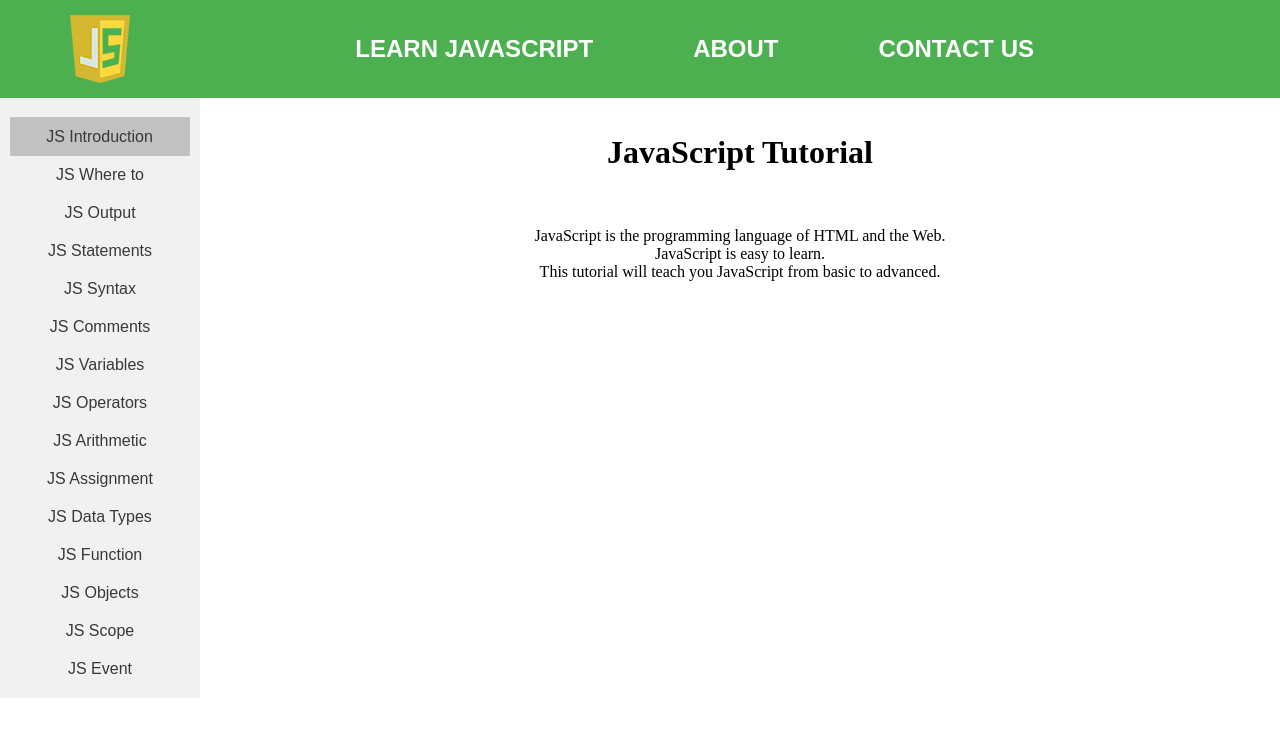
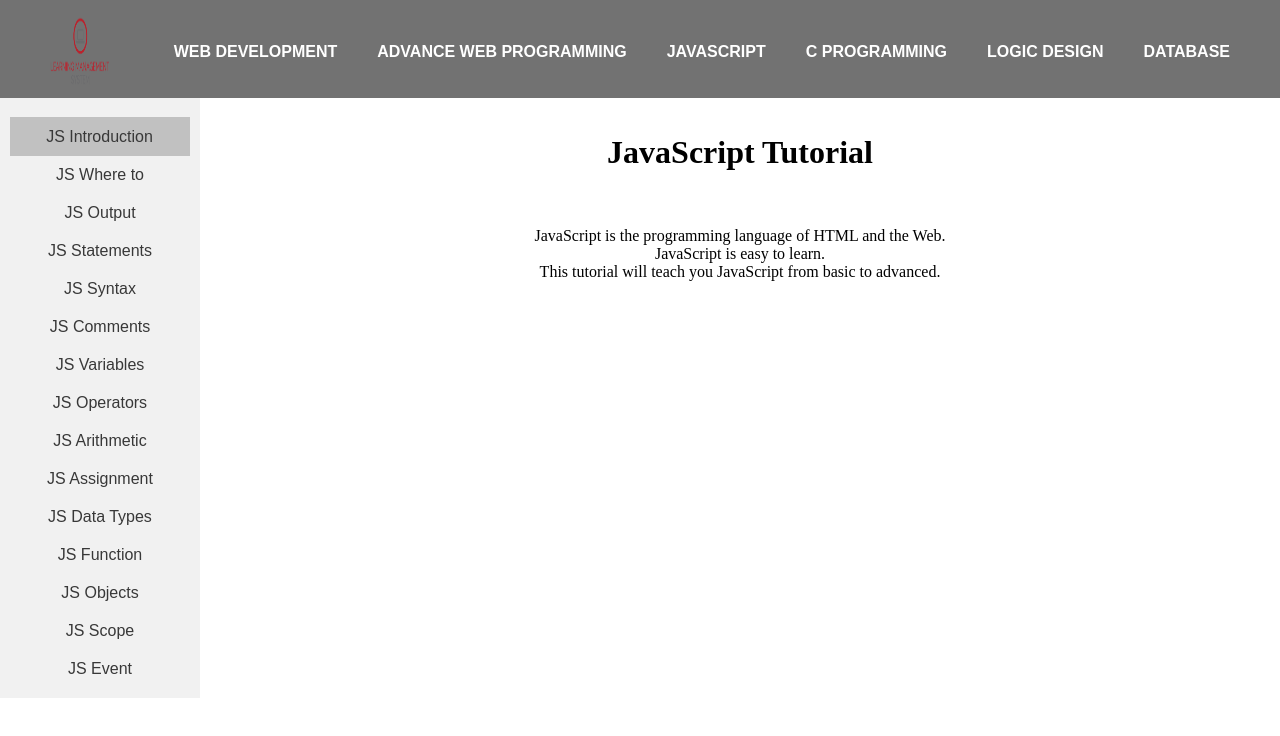
Before and after one commit to Tsabrandon/learning-management-system-interface, a plain HTML site: page index.html in a window 1280 px wide. Drawn offline with Linux system fonts and the light colour scheme.

Commit message:
edited the image and header background

```diff
--- a/css/style.css
+++ b/css/style.css
@@ -14,22 +14,21 @@ li{
 header{
     height: 98px;
     width: 100%;
-    background-color: #4CAF50;
+    background-color: #727272;
     font-family: sans-serif;
 }
 header a{
     color: white;
-     margin-right: 100px;
+     margin-right: 40px;
 }
 header a:hover{
     color: #e6e3e3;
 }
 #logo{
-    background: url(../img/jslogo.png)no-repeat;
     float: left;
     height: 70px;
-    width: 80px;
-    margin: 15px 0px 0 70px;
+    width: 60px;
+    margin: 15px 0px 0 50px;
 }
 header li {
     float: left;
@@ -37,8 +36,8 @@ header li {
 
 }
 header nav{
-    margin-right: 146px;
-    margin-top: 35px;
+    margin-right: 10px;
+    margin-top: 25px;
     float: right;
 }
 
@@ -72,7 +71,7 @@ pre{
     text-align: center;
     float:left;
     background: #f5f5f5;
-    margin-left: 100px;
+    margin-left: 10px;
     padding: 200px;
     padding-top: 100px;
     padding-bottom: 350px;
--- a/index.html
+++ b/index.html
@@ -1,7 +1,7 @@
 <!DOCTYPE html>
 <html>
     <head>
-        <title> This is a javascript e-learning website</title>
+        <title> e-learning website</title>
         <meta charset="utf-8">
         <meta name="description" content="Website for learning javascript online online tutorial, programming, web development">
         <meta name="keywords" content="javascript, js, webdev, programming, front-end, back-end">
@@ -14,19 +14,28 @@
     <body>
        <header>
             <div class="container">
-                <div class="logo">
-                    <a href="#" id="logo"></a>
+                <div>
+                    <a href="#"><img id="logo" src="img/lms.png"></a>
                 </div>
                 <nav>
                     <ul>
                         <li>
-                            <h1><a href="#">LEARN JAVASCRIPT</a></h1>
+                            <h4><a href="#">WEB DEVELOPMENT</a></h4>
                         </li>
                         <li>
-                            <h1><a href="#">ABOUT</a></h1>
+                            <h4><a href="#">ADVANCE WEB PROGRAMMING</a></h4>
                         </li>
                         <li>
-                            <h1><a href="#">CONTACT US</a></h1>
+                            <h4><a href="#">JAVASCRIPT</a></h4>
+                        </li>
+                        <li>
+                            <h4><a href="#">C PROGRAMMING</a></h4>
+                        </li>
+                        <li>
+                            <h4><a href="#">LOGIC DESIGN </a></h4>
+                        </li>
+                        <li>
+                            <h4><a href="#">DATABASE</a></h4>
                         </li>
                     </ul>
                 </nav>
```
Also changed, not shown: img/lms.png (added).
